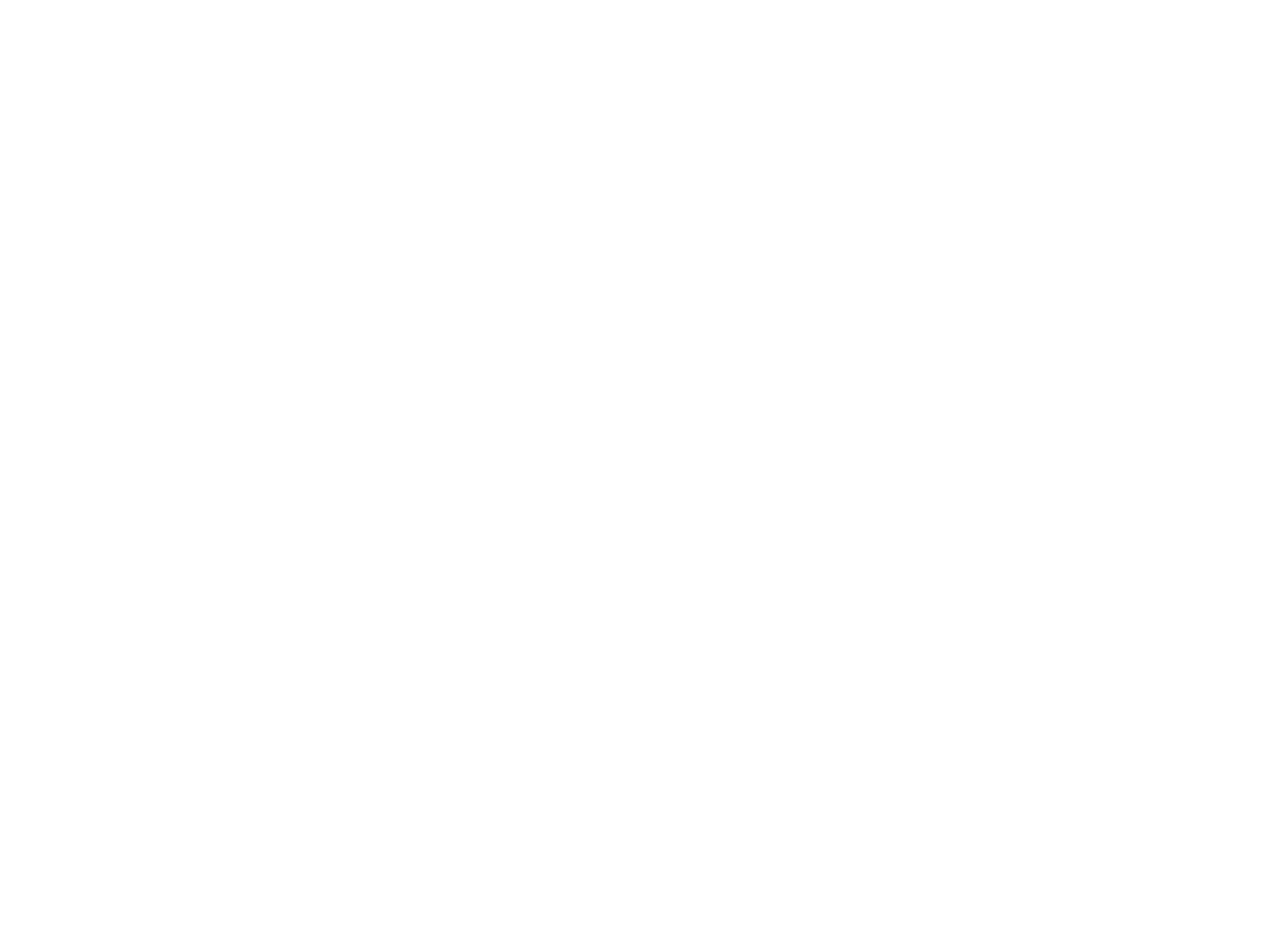
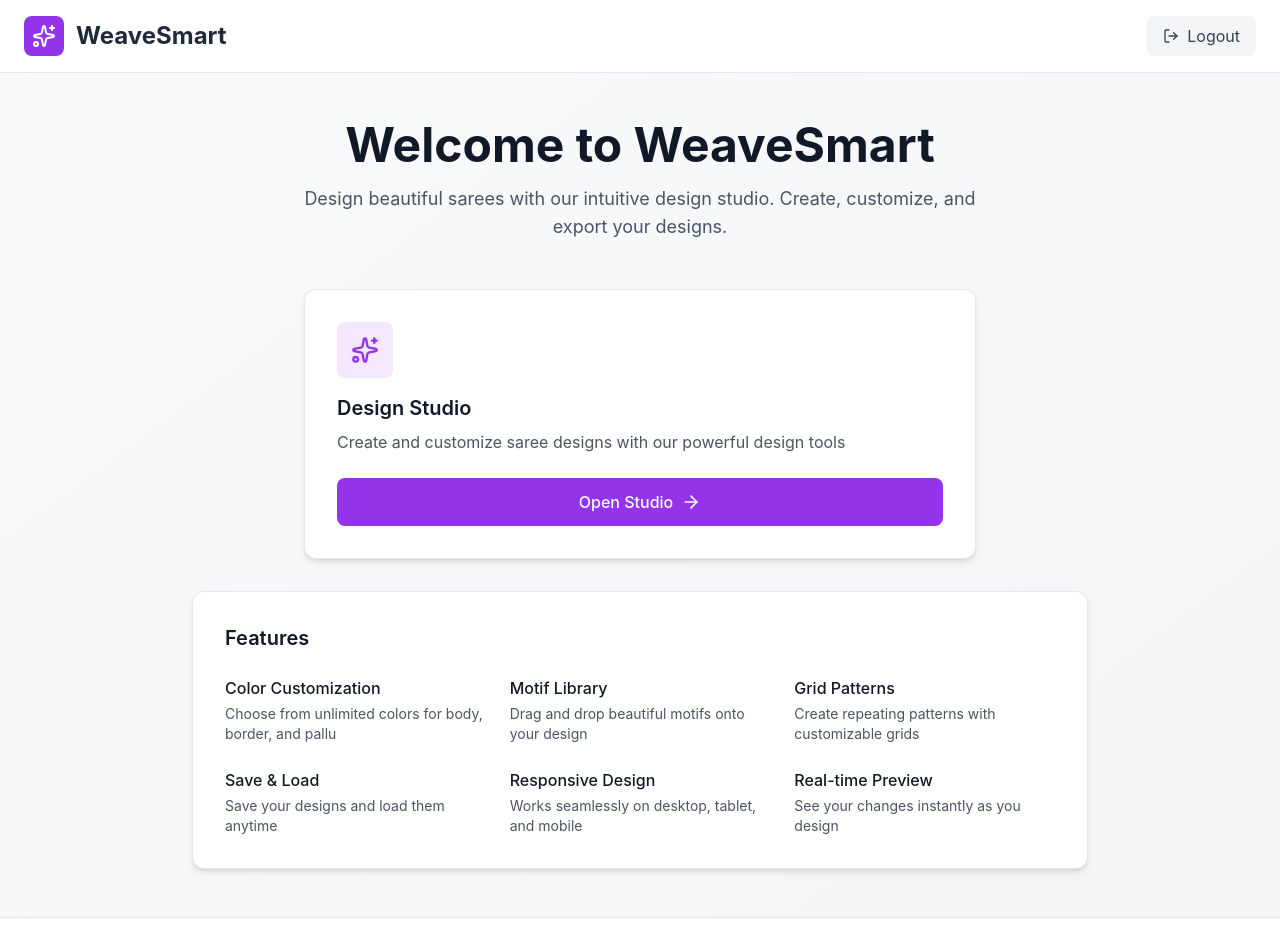
Before and after one commit to stitchsmartai/weavesmart-DesignStudio, a React (Vite) app: page /home in a window 1280 px wide. Before the commit this address had no page. Shown: the top 936 px of the page. Before the commit the page ends 800 px from the top, so only its background shows below. Built offline with nearby package versions, Linux system fonts and the light colour scheme.

Commit message:
add homepage

```diff
--- a/src/App.jsx
+++ b/src/App.jsx
@@ -1,13 +1,15 @@
 import { BrowserRouter as Router, Routes, Route, Navigate } from 'react-router-dom';
 import LoginPage from './pages/LoginPage';
+import HomePage from './pages/HomePage';
 import StudioPage from './pages/StudioPage';
 
 function App() {
   return (
     <Router>
       <Routes>
-        <Route path="/" element={<Navigate to="/login" replace />} />
+        <Route path="/" element={<Navigate to="/home" replace />} />
         <Route path="/login" element={<LoginPage />} />
+        <Route path="/home" element={<HomePage />} />
         <Route path="/studio" element={<StudioPage />} />
       </Routes>
     </Router>
--- /dev/null
+++ b/src/pages/HomePage.jsx
@@ -0,0 +1,118 @@
+import { useNavigate } from 'react-router-dom';
+import { Sparkles, LogOut, ArrowRight } from 'lucide-react';
+
+function HomePage() {
+    const navigate = useNavigate();
+
+    const handleLogout = () => {
+        navigate('/login');
+    };
+
+    const handleGoToStudio = () => {
+        navigate('/studio');
+    };
+
+    return (
+        <div className="min-h-screen bg-gradient-to-br from-gray-50 to-gray-100 flex flex-col">
+            {/* Header */}
+            <header className="bg-white border-b border-gray-200 px-4 md:px-6 py-4">
+                <div className="max-w-7xl mx-auto flex items-center justify-between">
+                    <div className="flex items-center space-x-3">
+                        <div className="w-10 h-10 bg-purple-600 rounded-lg flex items-center justify-center">
+                            <Sparkles className="w-6 h-6 text-white" />
+                        </div>
+                        <h1 className="text-xl md:text-2xl font-bold text-gray-800">WeaveSmart</h1>
+                    </div>
+
+                    <button
+                        onClick={handleLogout}
+                        className="flex items-center space-x-2 px-3 md:px-4 py-2 bg-gray-100 hover:bg-gray-200 text-gray-700 rounded-lg transition text-sm md:text-base"
+                    >
+                        <LogOut className="w-4 h-4" />
+                        <span className="hidden sm:inline">Logout</span>
+                    </button>
+                </div>
+            </header>
+
+            {/* Main Content */}
+            <main className="flex-1 flex items-center justify-center px-4 py-8 md:py-12">
+                <div className="max-w-4xl w-full">
+                    {/* Welcome Section */}
+                    <div className="text-center mb-8 md:mb-12">
+                        <h2 className="text-3xl md:text-4xl lg:text-5xl font-bold text-gray-900 mb-3 md:mb-4">
+                            Welcome to WeaveSmart
+                        </h2>
+                        <p className="text-base md:text-lg text-gray-600 max-w-2xl mx-auto">
+                            Design beautiful sarees with our intuitive design studio. Create, customize, and export your designs.
+                        </p>
+                    </div>
+
+                    {/* Action Card */}
+                    <div className="max-w-2xl mx-auto mb-8">
+                        {/* Design Studio Card */}
+                        <div className="bg-white rounded-xl shadow-md hover:shadow-lg transition p-6 md:p-8 border border-gray-200">
+                            <div className="w-12 h-12 md:w-14 md:h-14 bg-purple-100 rounded-lg flex items-center justify-center mb-4">
+                                <Sparkles className="w-6 h-6 md:w-7 md:h-7 text-purple-600" />
+                            </div>
+                            <h3 className="text-lg md:text-xl font-semibold text-gray-900 mb-2">
+                                Design Studio
+                            </h3>
+                            <p className="text-sm md:text-base text-gray-600 mb-4 md:mb-6">
+                                Create and customize saree designs with our powerful design tools
+                            </p>
+                            <button
+                                onClick={handleGoToStudio}
+                                className="w-full flex items-center justify-center space-x-2 px-4 py-3 bg-purple-600 hover:bg-purple-700 text-white rounded-lg transition font-medium"
+                            >
+                                <span>Open Studio</span>
+                                <ArrowRight className="w-4 h-4 md:w-5 md:h-5" />
+                            </button>
+                        </div>
+                    </div>
+
+                    {/* Features Grid */}
+                    <div className="bg-white rounded-xl shadow-md p-6 md:p-8 border border-gray-200">
+                        <h3 className="text-lg md:text-xl font-semibold text-gray-900 mb-4 md:mb-6">
+                            Features
+                        </h3>
+                        <div className="grid grid-cols-1 sm:grid-cols-2 lg:grid-cols-3 gap-4 md:gap-6">
+                            <div>
+                                <h4 className="font-medium text-gray-900 mb-1 text-sm md:text-base">Color Customization</h4>
+                                <p className="text-xs md:text-sm text-gray-600">Choose from unlimited colors for body, border, and pallu</p>
+                            </div>
+                            <div>
+                                <h4 className="font-medium text-gray-900 mb-1 text-sm md:text-base">Motif Library</h4>
+                                <p className="text-xs md:text-sm text-gray-600">Drag and drop beautiful motifs onto your design</p>
+                            </div>
+                            <div>
+                                <h4 className="font-medium text-gray-900 mb-1 text-sm md:text-base">Grid Patterns</h4>
+                                <p className="text-xs md:text-sm text-gray-600">Create repeating patterns with customizable grids</p>
+                            </div>
+                            <div>
+                                <h4 className="font-medium text-gray-900 mb-1 text-sm md:text-base">Save & Load</h4>
+                                <p className="text-xs md:text-sm text-gray-600">Save your designs and load them anytime</p>
+                            </div>
+                            <div>
+                                <h4 className="font-medium text-gray-900 mb-1 text-sm md:text-base">Responsive Design</h4>
+                                <p className="text-xs md:text-sm text-gray-600">Works seamlessly on desktop, tablet, and mobile</p>
+                            </div>
+                            <div>
+                                <h4 className="font-medium text-gray-900 mb-1 text-sm md:text-base">Real-time Preview</h4>
+                                <p className="text-xs md:text-sm text-gray-600">See your changes instantly as you design</p>
+                            </div>
+                        </div>
+                    </div>
+                </div>
+            </main>
+
+            {/* Footer */}
+            <footer className="bg-white border-t border-gray-200 px-4 md:px-6 py-4">
+                <div className="max-w-7xl mx-auto text-center text-xs md:text-sm text-gray-600">
+                    <p>© 2026 WeaveSmart Design Studio. All rights reserved.</p>
+                </div>
+            </footer>
+        </div>
+    );
+}
+
+export default HomePage;
--- a/src/pages/LoginPage.jsx
+++ b/src/pages/LoginPage.jsx
@@ -9,8 +9,8 @@ function LoginPage() {
 
   const handleLogin = (e) => {
     e.preventDefault();
-    // For now, just navigate to studio (no actual authentication)
-    navigate('/studio');
+    // For now, just navigate to home page (no actual authentication)
+    navigate('/home');
   };
 
   return (
--- a/src/pages/StudioPage.jsx
+++ b/src/pages/StudioPage.jsx
@@ -150,12 +150,15 @@ Ready for 3D export!
     <div className="h-screen flex flex-col bg-gray-50">
       {/* Header */}
       <header className="bg-white border-b border-gray-200 px-6 py-4 flex items-center justify-between">
-        <div className="flex items-center space-x-3">
+        <button
+          onClick={() => navigate('/home')}
+          className="flex items-center space-x-3 hover:opacity-80 transition cursor-pointer"
+        >
           <div className="w-10 h-10 bg-purple-600 rounded-lg flex items-center justify-center">
             <Sparkles className="w-6 h-6 text-white" />
           </div>
           <h1 className="text-xl font-bold text-gray-800">WeaveSmart</h1>
-        </div>
+        </button>
 
         <div className="flex items-center space-x-3">
           <button
```
